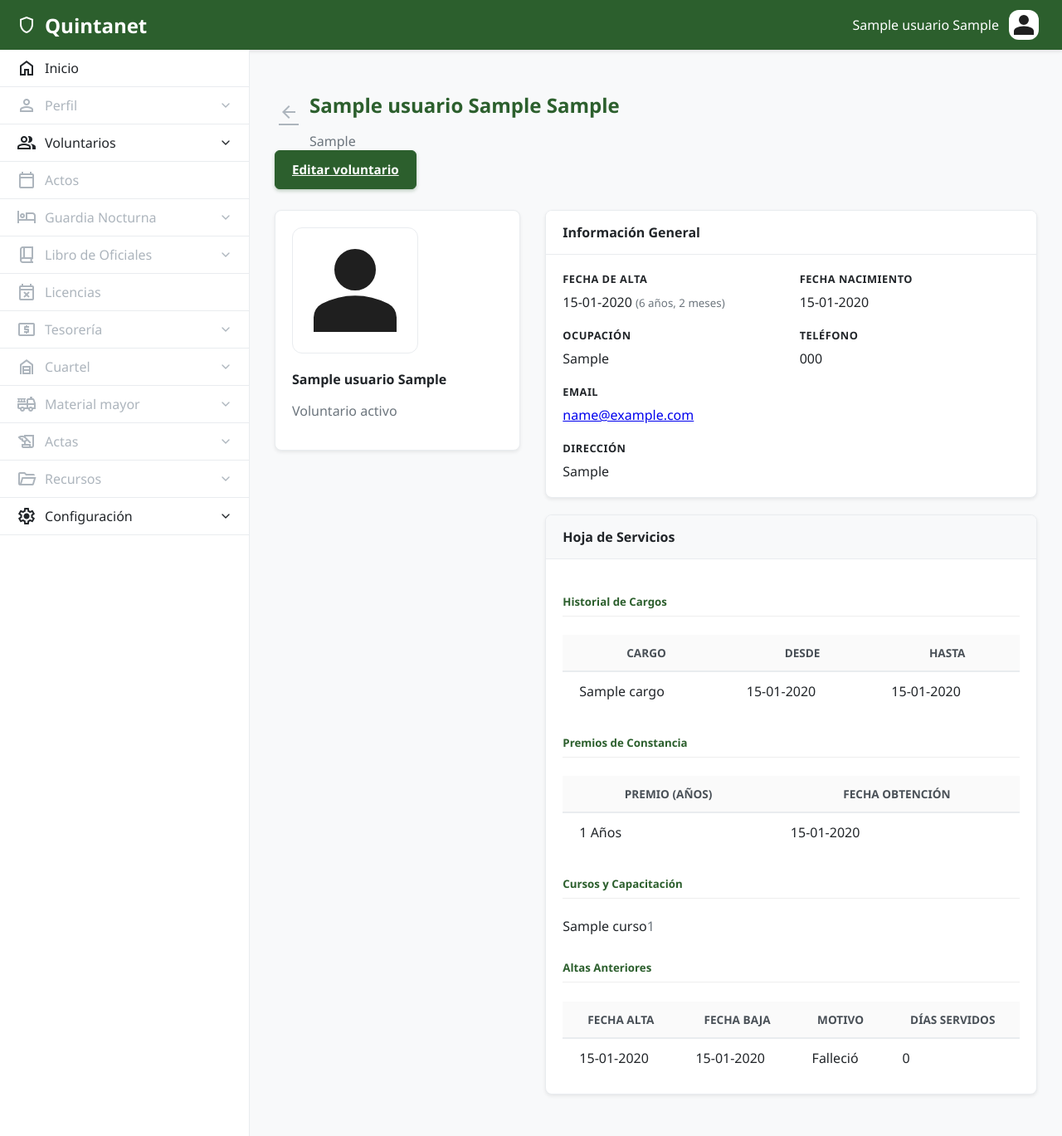
After one commit to josemfb/artilleria, a Flask app: page /voluntarios/1 in a window 1280 px wide. The commit adds this page. Shown: the whole page at 83% size. Run offline with Flask 3, Linux system fonts and the light colour scheme; a user stored in the database is signed in; tables that the repository leaves empty hold one stand-in row (values such as "Sample post").

Commit message:
Implements editing volunteers

```diff
--- a/app/models/hojas_servicio.py
+++ b/app/models/hojas_servicio.py
@@ -73,6 +73,7 @@ class HojaServicio(db.Model):
     ocupacion = db.Column(db.String(128))
     direccion = db.Column(db.String(256))
     telefono = db.Column(db.String(20))
+    email = db.Column(db.String(120))
 
     # Voluntarios patrocinantes
     patrocinante1_id = db.Column(
--- a/app/routes/volunteers.py
+++ b/app/routes/volunteers.py
@@ -1,7 +1,9 @@
-from flask import Blueprint, render_template, request
-from flask_login import login_required
+from flask import Blueprint, flash, redirect, render_template, request, url_for
+from flask_login import current_user, login_required
 
-from app.models import Usuario
+from app import db
+from app.forms import CargoForm, EditVolunteerForm
+from app.models import Cargo, TipoCargo, Usuario
 
 volunteers_bp = Blueprint("volunteers", __name__, url_prefix="/voluntarios")
 
@@ -44,3 +46,151 @@ def index():
         current_sort=sort_by,
         current_order=order,
     )
+
+
+@volunteers_bp.route("/<int:user_id>")
+@login_required
+def details(user_id):
+    user = db.session.get(Usuario, user_id)
+    if not user:
+        flash("Voluntario no encontrado.")
+        return redirect(url_for("volunteers.index"))
+
+    show_full = current_user.has_permission("volunteers.view_details")
+    return render_template("volunteers/details.html", user=user, show_full=show_full)
+
+
+@volunteers_bp.route("/edit/<int:user_id>", methods=["GET", "POST"])
+@login_required
+def edit_volunteer(user_id):
+    if not current_user.has_permission("volunteers.add_volunteer"):
+        flash("No tienes permiso para realizar esta acción.")
+        return redirect(url_for("volunteers.details", user_id=user_id))
+
+    user = db.session.get(Usuario, user_id)
+    if not user:
+        flash("Voluntario no encontrado.")
+        return redirect(url_for("volunteers.index"))
+
+    form = EditVolunteerForm()
+
+    if form.validate_on_submit():
+        # Update Usuario
+        user.nombre = form.nombre.data
+        user.apellido1 = form.apellido1.data
+        user.apellido2 = form.apellido2.data
+
+        # Update HojaServicio (user.profile is created on user creation, so it exists)
+        profile = user.profile
+        profile.fecha_nacimiento = form.fecha_nacimiento.data
+        profile.ocupacion = form.ocupacion.data
+        profile.direccion = form.direccion.data
+        profile.telefono = form.telefono.data
+        profile.email = form.email.data
+        profile.fecha_alta = form.fecha_alta.data
+        profile.categoria = form.categoria.data
+        profile.fecha_baja = form.fecha_baja.data
+        profile.motivo_baja = form.motivo_baja.data or None
+
+        db.session.commit()
+        flash("Información actualizada correctamente.")
+        return redirect(url_for("volunteers.details", user_id=user.id))
+
+    # Pre-populate form
+    if request.method == "GET":
+        form.nombre.data = user.nombre
+        form.apellido1.data = user.apellido1
+        form.apellido2.data = user.apellido2
+
+        if user.profile:
+            form.fecha_nacimiento.data = user.profile.fecha_nacimiento
+            form.ocupacion.data = user.profile.ocupacion
+            form.direccion.data = user.profile.direccion
+            form.telefono.data = user.profile.telefono
+            form.email.data = user.profile.email
+            form.fecha_alta.data = user.profile.fecha_alta
+            form.categoria.data = user.profile.categoria
+            form.fecha_baja.data = user.profile.fecha_baja
+            form.motivo_baja.data = user.profile.motivo_baja
+
+    return render_template("volunteers/edit.html", form=form, user=user)
+
+
+@volunteers_bp.route("/<int:user_id>/cargos/add", methods=["GET", "POST"])
+@login_required
+def add_cargo(user_id):
+    if not current_user.has_permission("volunteers.add_volunteer"):
+        flash("No tienes permiso para realizar esta acción.")
+        return redirect(url_for("volunteers.details", user_id=user_id))
+
+    user = db.session.get(Usuario, user_id)
+    if not user or not user.profile:
+        flash("Voluntario no encontrado.")
+        return redirect(url_for("volunteers.index"))
+
+    form = CargoForm()
+    if form.validate_on_submit():
+        new_cargo = Cargo(
+            hoja_id=user.profile.id,
+            nombre_cargo=form.nombre_cargo.data,
+            fecha_inicio=form.fecha_inicio.data,
+            fecha_termino=form.fecha_termino.data or None,
+        )
+        db.session.add(new_cargo)
+        db.session.commit()
+        flash("Cargo agregado correctamente.")
+        return redirect(url_for("volunteers.edit_volunteer", user_id=user_id))
+
+    return render_template(
+        "volunteers/manage_cargo.html", form=form, title="Añadir Cargo", user=user
+    )
+
+
+@volunteers_bp.route("/cargos/edit/<int:cargo_id>", methods=["GET", "POST"])
+@login_required
+def edit_cargo(cargo_id):
+    if not current_user.has_permission("volunteers.add_volunteer"):
+        flash("No tienes permiso para realizar esta acción.")
+        return redirect(url_for("volunteers.index"))
+
+    cargo = db.session.get(Cargo, cargo_id)
+    if not cargo:
+        flash("Cargo no encontrado.")
+        return redirect(url_for("volunteers.index"))
+
+    user = cargo.hoja.user
+    form = CargoForm()
+    if form.validate_on_submit():
+        cargo.nombre_cargo = form.nombre_cargo.data
+        cargo.fecha_inicio = form.fecha_inicio.data
+        cargo.fecha_termino = form.fecha_termino.data or None
+        db.session.commit()
+        flash("Cargo actualizado correctamente.")
+        return redirect(url_for("volunteers.edit_volunteer", user_id=user.id))
+    elif request.method == "GET":
+        form.nombre_cargo.data = cargo.nombre_cargo
+        form.fecha_inicio.data = cargo.fecha_inicio
+        form.fecha_termino.data = cargo.fecha_termino
+
+    return render_template(
+        "volunteers/manage_cargo.html", form=form, title="Editar Cargo", user=user
+    )
+
+
+@volunteers_bp.route("/cargos/delete/<int:cargo_id>", methods=["POST"])
+@login_required
+def delete_cargo(cargo_id):
+    if not current_user.has_permission("volunteers.add_volunteer"):
+        flash("No tienes permiso para realizar esta acción.")
+        return redirect(url_for("volunteers.index"))
+
+    cargo = db.session.get(Cargo, cargo_id)
+    if not cargo:
+        flash("Cargo no encontrado.")
+        return redirect(request.referrer or url_for("volunteers.index"))
+
+    user_id = cargo.hoja.user_id
+    db.session.delete(cargo)
+    db.session.commit()
+    flash("Cargo eliminado correctamente.")
+    return redirect(url_for("volunteers.edit_volunteer", user_id=user_id))
--- /dev/null
+++ b/app/templates/volunteers/details.html
@@ -0,0 +1,210 @@
+{% extends "base.html" %}
+
+{% block content %}
+<div class="page-header">
+    <div class="d-flex align-items-center gap-2">
+        <a href="{{ url_for('volunteers.index') }}" class="btn-icon" title="Volver">
+            <span class="material-symbols-outlined">arrow_back</span>
+        </a>
+        <div>
+            <h2>{{ user.nombre }} {{ user.apellido1 }} {{ user.apellido2 }}</h2>
+            <p class="text-muted" style="margin-bottom: 0;">{{ user.run }}</p>
+        </div>
+    </div>
+
+    {% if current_user.has_permission('volunteers.add_volunteer') %}
+    <div>
+        <a href="{{ url_for('volunteers.edit_volunteer', user_id=user.id) }}" class="btn btn-primary">Editar voluntario</a>
+    </div>
+    {% endif %}
+</div>
+
+<div class="settings-layout">
+    <!-- Sidebar: Photo & Summary -->
+    <div class="settings-sidebar">
+        <div class="card shadow-sm text-center">
+            <div class="card-body">
+                <img src="{{ url_for('static', filename=user.picture) }}"
+                     style="width: 150px; height: 150px; border-radius: 12px; object-fit: cover; margin-bottom: 15px; border: 1px solid var(--border-color);"
+                     alt="Foto de perfil">
+                <h4 style="margin: 0 0 5px 0;">{{ user.nombre }} {{ user.apellido1 }}</h4>
+                <p class="text-muted">
+                    {% if user.profile and user.profile.categoria %}{{ user.profile.categoria }}{% else %}Sin categoría{% endif %}
+                </p>
+                {% if user.profile and user.profile.cargo_actual %}
+                <span class="badge-count" style="background-color: var(--primary-green); color: white;">
+                    {{ user.profile.cargo_actual }}
+                </span>
+                {% endif %}
+            </div>
+        </div>
+    </div>
+
+    <!-- Main Content -->
+    <div class="settings-main">
+
+        <!-- 1. Basic Info (Visible to everyone) -->
+        <div class="card shadow-sm">
+            <div class="card-header">Información General</div>
+            <div class="card-body">
+                <div style="display: grid; grid-template-columns: repeat(auto-fill, minmax(250px, 1fr)); gap: 20px;">
+
+                    <!-- Institutional Data -->
+                    <div>
+                        <label class="form-label">Fecha de Alta</label>
+                        <div>
+                            {% if user.profile.fecha_alta %}
+                                {{ user.profile.fecha_alta.strftime('%d-%m-%Y') }}
+                                <small class="text-muted">
+                                    ({{ user.profile.antiguedad[0] }} años, {{ user.profile.antiguedad[1] }} meses)
+                                </small>
+                            {% else %}
+                                <span class="text-muted">-</span>
+                            {% endif %}
+                        </div>
+                    </div>
+
+                    <!-- Personal Data -->
+                    <div>
+                        <label class="form-label">Fecha Nacimiento</label>
+                        <div>
+                            {% if user.profile.fecha_nacimiento %}
+                                {{ user.profile.fecha_nacimiento.strftime('%d-%m-%Y') }}
+                            {% else %}
+                                <span class="text-muted">-</span>
+                            {% endif %}
+                        </div>
+                    </div>
+
+                    <div>
+                        <label class="form-label">Ocupación</label>
+                        <div>{{ user.profile.ocupacion or '-' }}</div>
+                    </div>
+
+                    <div>
+                        <label class="form-label">Teléfono</label>
+                        <div>{{ user.profile.telefono or '-' }}</div>
+                    </div>
+
+                    <div>
+                        <label class="form-label">Email</label>
+                        <div>
+                            {% if user.profile.email %}
+                                <a href="mailto:{{ user.profile.email }}">{{ user.profile.email }}</a>
+                            {% else %}
+                                <span class="text-muted">-</span>
+                            {% endif %}
+                        </div>
+                    </div>
+
+                    <div style="grid-column: 1 / -1;">
+                        <label class="form-label">Dirección</label>
+                        <div>{{ user.profile.direccion or '-' }}</div>
+                    </div>
+                </div>
+            </div>
+        </div>
+
+        <!-- 2. Extended Service Record (Visible only with permission) -->
+        {% if show_full %}
+
+        <div class="card shadow-sm">
+            <div class="card-header bg-light">Hoja de Servicios</div>
+
+            <!-- Tabs or simple sections could work here. Using simple headers for now -->
+
+            <!-- Historial de Cargos -->
+            <div class="card-body">
+                <h5 style="color: var(--primary-green); border-bottom: 1px solid #eee; padding-bottom: 8px;">Historial de Cargos</h5>
+                {% if user.profile.cargos %}
+                <table class="table table-sm mb-3">
+                    <thead>
+                        <tr>
+                            <th>Cargo</th>
+                            <th>Desde</th>
+                            <th>Hasta</th>
+                        </tr>
+                    </thead>
+                    <tbody>
+                        {% for cargo in user.profile.cargos|sort(attribute='fecha_inicio', reverse=True) %}
+                        <tr>
+                            <td>{{ cargo.nombre_cargo }}</td>
+                            <td>{{ cargo.fecha_inicio.strftime('%d-%m-%Y') }}</td>
+                            <td>{{ cargo.fecha_termino.strftime('%d-%m-%Y') if cargo.fecha_termino else 'Presente' }}</td>
+                        </tr>
+                        {% endfor %}
+                    </tbody>
+                </table>
+                {% else %}
+                <p class="text-muted">No registra cargos.</p>
+                {% endif %}
+
+                <!-- Premios -->
+                <h5 style="color: var(--primary-green); border-bottom: 1px solid #eee; padding-bottom: 8px; margin-top: 30px;">Premios de Constancia</h5>
+                {% if user.profile.premios %}
+                <table class="table table-sm mb-3">
+                    <thead>
+                        <tr>
+                            <th>Premio (Años)</th>
+                            <th>Fecha Obtención</th>
+                        </tr>
+                    </thead>
+                    <tbody>
+                        {% for premio in user.profile.premios|sort(attribute='premio', reverse=True) %}
+                        <tr>
+                            <td>{{ premio.premio }} Años</td>
+                            <td>{{ premio.fecha_obtencion.strftime('%d-%m-%Y') if premio.fecha_obtencion else '-' }}</td>
+                        </tr>
+                        {% endfor %}
+                    </tbody>
+                </table>
+                {% else %}
+                <p class="text-muted">No registra premios.</p>
+                {% endif %}
+
+                <!-- Cursos -->
+                <h5 style="color: var(--primary-green); border-bottom: 1px solid #eee; padding-bottom: 8px; margin-top: 30px;">Cursos y Capacitación</h5>
+                {% if user.profile.cursos %}
+                <ul style="list-style: none; padding-left: 0;">
+                    {% for curso in user.profile.cursos|sort(attribute='fecha', reverse=True) %}
+                    <li class="d-flex justify-content-between py-2 border-bottom">
+                        <span>{{ curso.nombre_curso }}</span>
+                        <span class="text-muted">{{ curso.fecha }}</span>
+                    </li>
+                    {% endfor %}
+                </ul>
+                {% else %}
+                <p class="text-muted">No registra cursos.</p>
+                {% endif %}
+
+                 <!-- Altas Anteriores -->
+                 {% if user.profile.altas_anteriores %}
+                 <h5 style="color: var(--primary-green); border-bottom: 1px solid #eee; padding-bottom: 8px; margin-top: 30px;">Altas Anteriores</h5>
+                 <table class="table table-sm">
+                     <thead>
+                         <tr>
+                             <th>Fecha Alta</th>
+                             <th>Fecha Baja</th>
+                             <th>Motivo</th>
+                             <th>Días servidos</th>
+                         </tr>
+                     </thead>
+                     <tbody>
+                         {% for alta in user.profile.altas_anteriores %}
+                         <tr>
+                             <td>{{ alta.fecha_alta.strftime('%d-%m-%Y') if alta.fecha_alta else '-' }}</td>
+                             <td>{{ alta.fecha_baja.strftime('%d-%m-%Y') if alta.fecha_baja else '-' }}</td>
+                             <td>{{ alta.motivo_baja or '-' }}</td>
+                             <td>{{ alta.total_dias or 0 }}</td>
+                         </tr>
+                         {% endfor %}
+                     </tbody>
+                 </table>
+                 {% endif %}
+            </div>
+        </div>
+        {% endif %}
+
+    </div>
+</div>
+{% endblock %}
--- a/app/templates/volunteers/list.html
+++ b/app/templates/volunteers/list.html
@@ -60,7 +60,9 @@
                          <img src="{{ url_for('static', filename=user.picture) }}" class="user-avatar" style="width: 36px; height: 36px; border-radius: 12px;" alt="{{ user.nombre }}">
                     </td>
                     <td class="font-weight-500">
-                        {{ user.nombre }} {{ user.apellido1 }} {{ user.apellido2 }}
+                        <a href="{{ url_for('volunteers.details', user_id=user.id) }}" class="text-dark text-decoration-none">
+                            {{ user.nombre }} {{ user.apellido1 }} {{ user.apellido2 }}
+                        </a>
                     </td>
                     <td>
                         {% if user.profile and user.profile.categoria %}
--- a/requirements.txt
+++ b/requirements.txt
@@ -3,3 +3,4 @@ flask-sqlalchemy
 flask-login
 flask-wtf
 werkzeug
+email-validator
```
Also changed, not shown: app/forms.py (+59 -2 lines), app/templates/volunteers/edit.html (added, +162 -0 lines), app/templates/volunteers/manage_cargo.html (added, +43 -0 lines).
